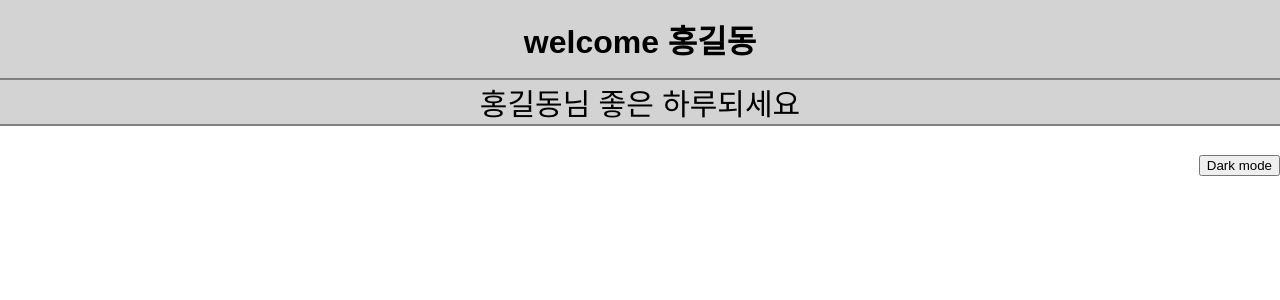
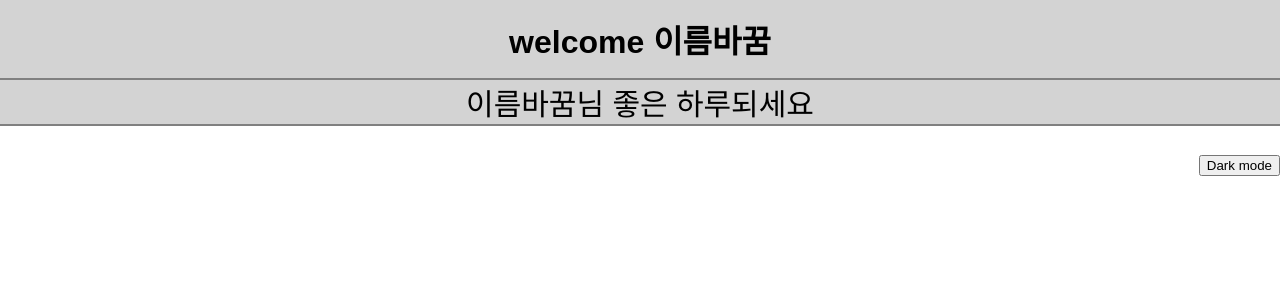
Before and after one commit to wmswmswms/react_study1, a React (Create React App) app: page / in a window 1280 px wide. Shown: the top 300 px of the page. Built offline with nearby package versions, Linux system fonts and the light colour scheme.

Commit message:
useContext 사용

```diff
--- a/src/App.js
+++ b/src/App.js
@@ -1,8 +1,8 @@
 import './style1.css';
-import {useState,useRef, useEffect } from 'react';
-//#import  Header  from './componet/Header';
+import {useState,useRef, useEffect,useContext } from 'react';
+import { ThemeContext } from './context/ThemeContext';
+import { UseContext } from './context/UserContext';
 import Page from './componet/Page';
-
 
 
 
@@ -10,10 +10,15 @@ function App() {
 
   const [isDark, setIsdark] = useState(false);
 
+  //contenxt 로 감싸주고 value에 useState 명을 지정하여 하위 컴포넌트 들 에서 사용 가능하게 해준다.
+  //props 를 사용하지 않아도 되므로 자식의 자식등등 하위컴포넌트 들에서 userContext 로 받아서 사용한다
+  //Provider value 에서 1개면 value 는 object형태로 해야됨. value 가 1개면 {} 2개면 {{}} 형태로
   return (
-
-      <Page isDark={isDark} setIsdark={setIsdark}></Page>
-
+      <UseContext.Provider value={'이름바꿈'}>
+        <ThemeContext.Provider value={{isDark, setIsdark}}>
+          <Page isDark={isDark} setIsdark={setIsdark}></Page>
+        </ThemeContext.Provider>
+      </UseContext.Provider>
   );
 }
 
--- a/src/componet/Content.jsx
+++ b/src/componet/Content.jsx
@@ -1,6 +1,10 @@
-import React from "react";
+import React, { useContext } from "react";
+import { ThemeContext } from "../context/ThemeContext";
+import { UseContext } from "../context/UserContext";
 
-const Content = ({isDark})=>{
+const Content = ()=>{
+    const {isDark} = useContext(ThemeContext);
+    const user = useContext(UseContext);
     return(
         <div
         className="content"
@@ -10,7 +14,7 @@ const Content = ({isDark})=>{
         }}
 
         >
-            홍길동님 좋은 하루되세요
+           {user}님 좋은 하루되세요
         </div>
     )
 }
--- a/src/componet/Footer.jsx
+++ b/src/componet/Footer.jsx
@@ -1,6 +1,10 @@
+import { useContext } from "react";
 import App from "../App";
+import { ThemeContext } from "../context/ThemeContext";
 
-const Footer = ({isDark, setIsdark})=>{
+const Footer = ()=>{
+
+    const {isDark, setIsdark} = useContext(ThemeContext);
 
     const toggleTheme = ()=>{
         setIsdark(!isDark);
--- a/src/componet/Header.jsx
+++ b/src/componet/Header.jsx
@@ -1,7 +1,13 @@
-import React from "react";
+import React, { useContext } from "react";
+import { ThemeContext } from "../context/ThemeContext";
+import { UseContext } from "../context/UserContext";
 
 
-const Header = ({isDark, setIsDark}) =>{
+const Header = () =>{
+    const {isDark} = useContext(ThemeContext);
+    //console.log(useContext(ThemeContext));
+    const user = useContext(UseContext);
+
     return (
         //아래 jsx부분에서 컴포넌트랑 동일한 명칭을 사용하면 안됨. 단 대소문자는 구분함. 컴포넌트=Header jsx=header 가능. 컴포넌트=Header jsx=Header 불가능
         <header
@@ -11,7 +17,7 @@ const Header = ({isDark, setIsDark}) =>{
                 color: isDark? 'white' : 'black'
             }}
         >
-        <h1>welcome 홍길동</h1>
+        <h1>welcome {user}</h1>
         </header>
    );
 };
--- a/src/componet/Page.jsx
+++ b/src/componet/Page.jsx
@@ -2,15 +2,15 @@ import React from "react";
 import Header from "./Header";
 import Content from "./Content";
 import Footer from "./Footer";
+import { ThemeContext } from "../context/ThemeContext";
 
 
 const Page = ({isDark, setIsdark})=> {
-    console.log(isDark);
     return(
         <div>
-            <Header isDark={isDark} setIsdark={setIsdark} />
-            <Content isDark={isDark} setIsdark={setIsdark}></Content>
-            <Footer isDark={isDark} setIsdark={setIsdark}></Footer>
+            <Header  />
+            <Content></Content>
+            <Footer></Footer>
 
         </div>
     );
--- /dev/null
+++ b/src/context/ThemeContext.js
@@ -0,0 +1,12 @@
+//context 만들기
+import { Context, createContext } from "react";
+
+
+
+
+//한줄로 해줘야 됨
+// createContext 괄호안에 값을넣으면
+// app.js 에서  <ThemeContext.Provider value={{isDark, setIsdark}}> 로 감싸주지 않아도 초기값으로 사용이 가능함
+// Heder.jsx 에서 확인가능: console.log(useContext(ThemeContext));
+// <ThemeContext.Provider value={{isDark, setIsdark}}>  로 감싸주었다면 괄호안에 값에 무시됨
+export const ThemeContext = createContext('hello');
--- /dev/null
+++ b/src/context/UserContext.js
@@ -0,0 +1,3 @@
+import { Context, createContext } from "react";
+
+export const UseContext = createContext(null);
```
